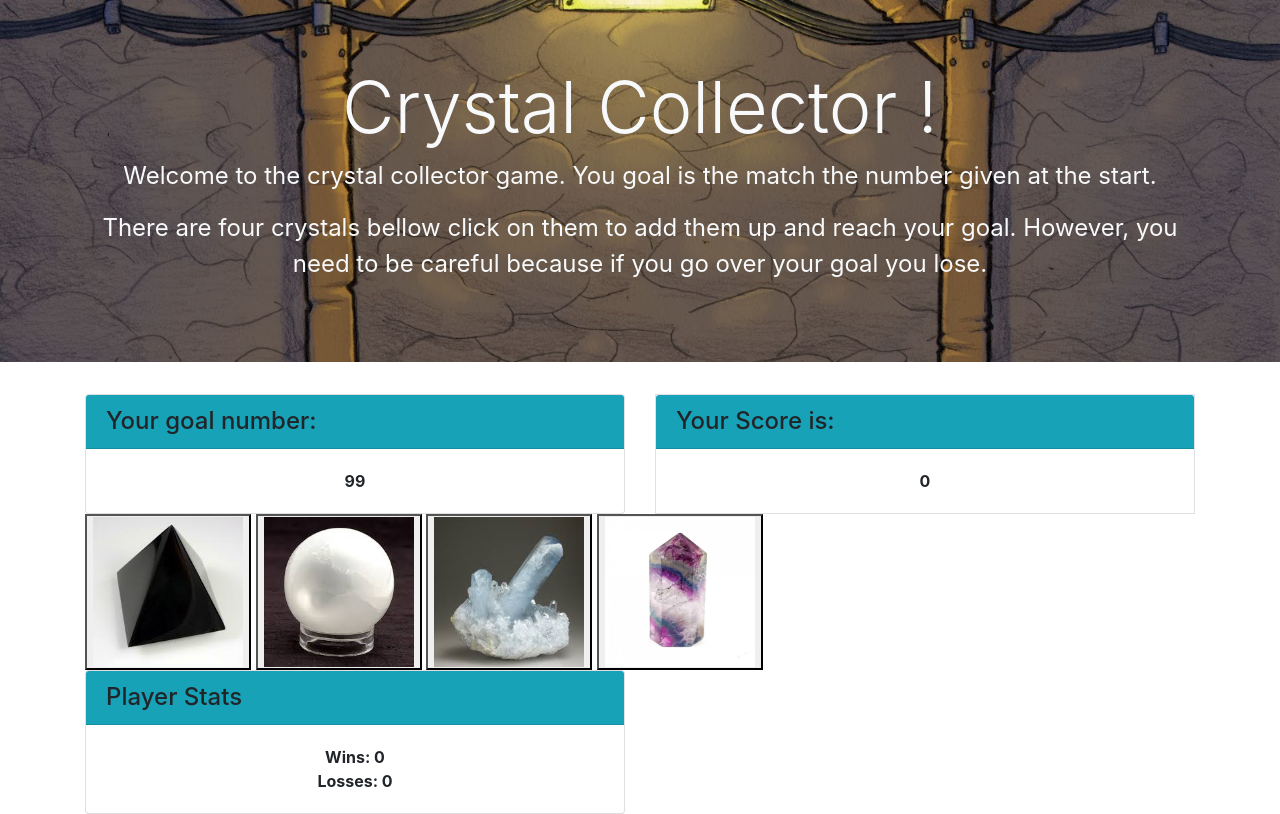
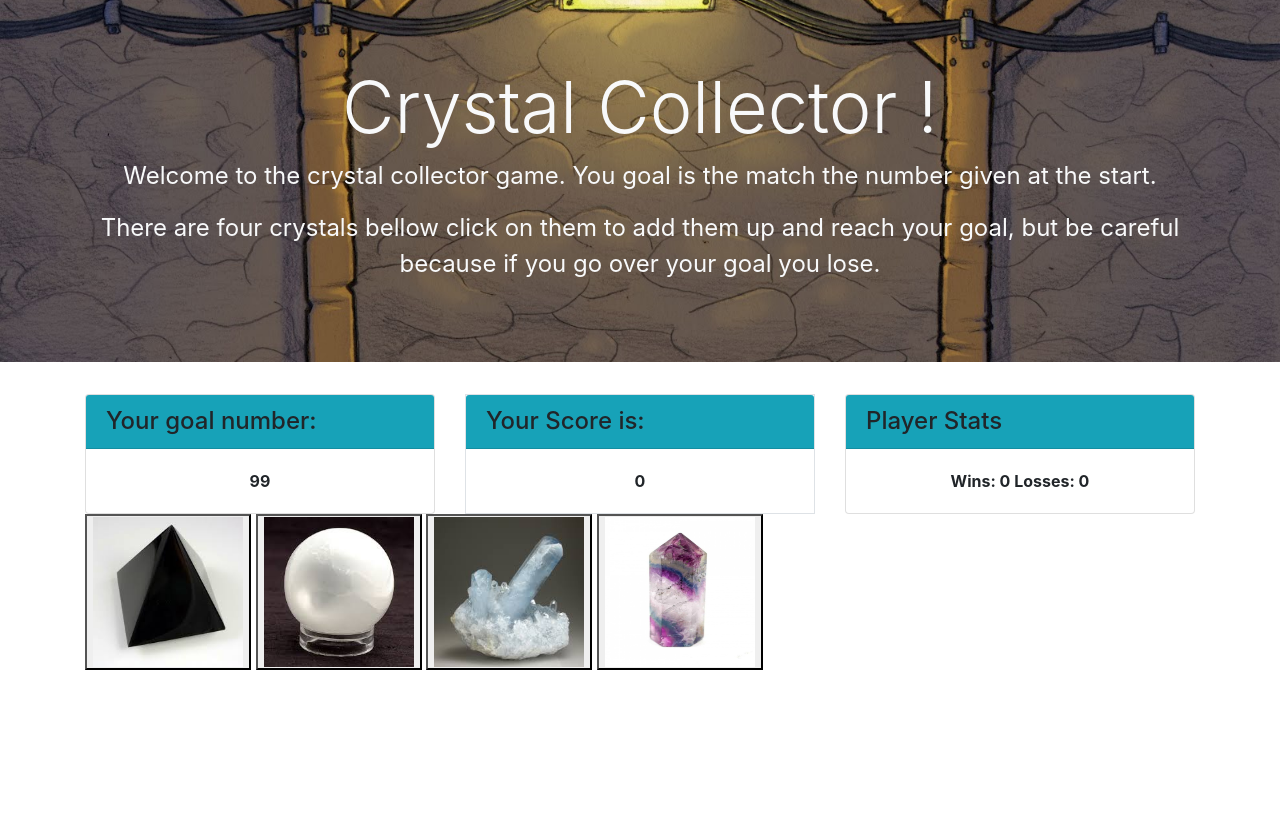
Before and after one commit to kmahone19/-Crystals-Collector-Game, a plain HTML site: page index.html in a window 1280 px wide. Drawn offline with nearby package versions, Linux system fonts and the light colour scheme.

Commit message:
minor styling edits

```diff
--- a/assets/javascript/game.js
+++ b/assets/javascript/game.js
@@ -18,7 +18,7 @@ $(document).ready(function () {
         $("#randomGoal").text(goal);
         userScore = 0;
         $("#userScore").text(userScore);
-        $(".crystal").each(function(){
+        $(".crystal").each(function () {
             $(this).attr("data-crystalvalue", Math.floor(Math.random() * 12) + 1);
         })
     };
--- a/index.html
+++ b/index.html
@@ -21,18 +21,14 @@
                     Welcome to the crystal collector game. You goal is the match the number given at the start.
                 </p>
                 <p>
-                    There are four crystals bellow click on them to add them up and reach your goal. However, you need
-                    to be
-                    careful because if
-                    you go over your goal you lose.
+                    There are four crystals bellow click on them to add them up and reach your goal, but be careful because if you go over your goal you lose.
                 </p>
             </div>
         </div>
-
     </header>
     <div class="container">
         <div class="row">
-            <div class="col-12 col-md-6">
+            <div class="col-12 col-md-4">
                 <div class="card">
                     <h4 class="card-header bg-info"> Your goal number: </h4>
                     <div class="card-body font-weight-bold text-center">
@@ -40,14 +36,22 @@
                     </div>
                 </div>
             </div>
-            <div class="col-12 col-md-6">
+            <div class="col-12 col-md-4">
                 <div class="Card border">
                     <h4 class="card-header bg-info"> Your Score is: </h4>
                     <div class="card-body font-weight-bold text-center">
                         <div id="userScore"></div>
                     </div>
                 </div>
-
+            </div>
+            <div class="col-12 col-md-4">
+                <div class="card">
+                    <h4 class="card-header bg-info">Player Stats</h4>
+                    <div class="card-body font-weight-bold text-center">
+                        Wins: <span id="wins">0</span>
+                        Losses: <span id="losses">0</span>
+                    </div>
+                </div>
             </div>
         </div>
     </div>
@@ -57,24 +61,6 @@
         <button id="crystalThree" class="crystal"><img src="assets/images/celestine.jfif" alt="third crystal"></button>
         <button id="crystalFour" class="crystal"><img src="assets/images/flourite.jpg" alt="fourth crystal"></button>
     </div>
-
-    <div class="container">
-        <div class="row">
-            <div class="col-12 col-md-6">
-                <div class="card">
-                    <h4 class="card-header bg-info">Player Stats</h4>
-                    <div class="card-body font-weight-bold text-center">
-                        Wins: <span id="wins">0</span><br>
-                        Losses: <span id="losses">0</span><br>
-                    </div>
-                </div>
-            </div>
-        </div>
-    </div>
-
-
-
-
     <script src="https://cdnjs.cloudflare.com/ajax/libs/jquery/3.3.1/jquery.slim.min.js"></script>
     <script src="https://cdnjs.cloudflare.com/ajax/libs/popper.js/1.14.7/umd/popper.min.js"></script>
     <script src="https://cdnjs.cloudflare.com/ajax/libs/twitter-bootstrap/4.3.1/js/bootstrap.min.js"></script>
```
